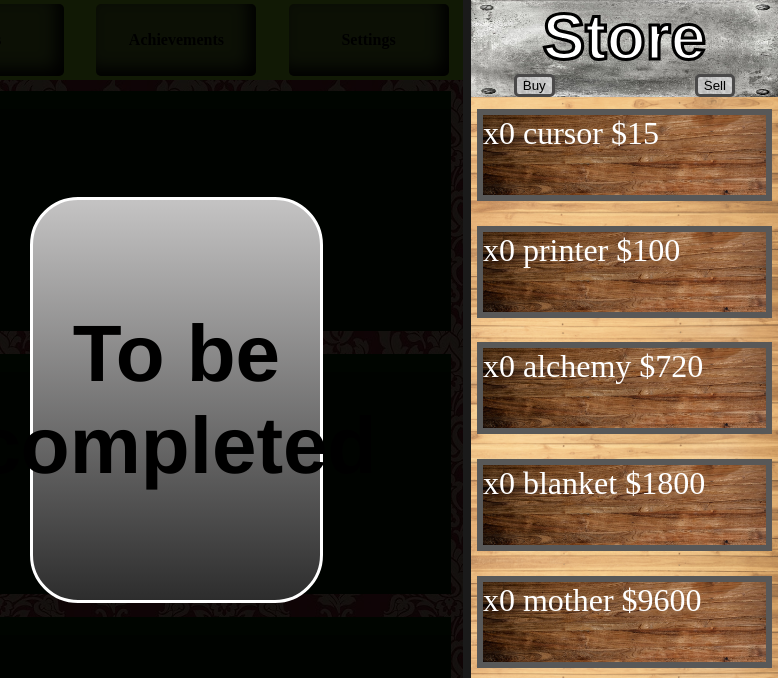
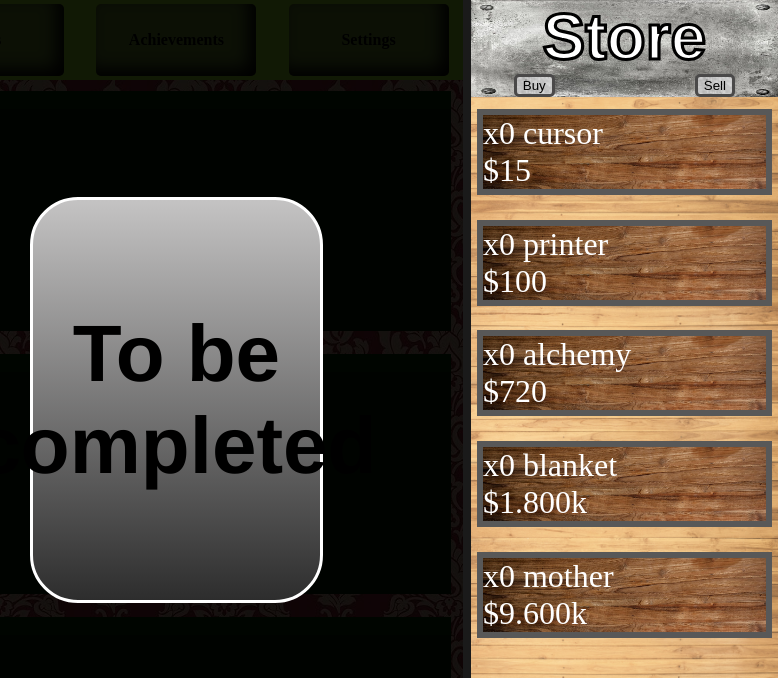
Before and after one commit to nininhosam/Clicker-Game, a plain HTML site: page index.html in a window 1280 px wide. Shown: the top 678 px of the page, 502-1280 px from the left. Drawn offline with Linux system fonts and the light colour scheme.

Commit message:
Added/ Formatting numbers & Max slice amount

```diff
--- a/index.js
+++ b/index.js
@@ -5,7 +5,23 @@ Storage.prototype.getObj = function(key) {
   return JSON.parse(this.getItem(key))
 }
 function formatNumber(number) {
-  return number%1 >= 0.1? number.toFixed(1): number.toFixed()
+  if (number < Infinity) {
+    const lookUp = ["", "k", "m", "b", "t", "q", "Q", "s", "S"]
+    let length = number.toFixed(1).length-2 // 1=1; 10=2; 100=3; 1000=4; [...]
+    let magnitude = Math.floor((length-1)/3) // thousand=1; million=2; billion=3; [...]
+    let baseLength = Math.floor((length-1)%3) // 1=1; 10=2; 100=3; //// 1k=1; 10k=2; 100k=3; /// [...]
+    let intPart = String(number).slice(0, baseLength+1) // 1.2m=1; 12.4m=12; 120m=120; //// [...]
+    let floatPart = String(number).slice(baseLength+1, 4) == "0" || String(number).slice(baseLength+1, baseLength+2) == ""
+    ? "" // 12k = "", 120k = ""
+    : `.${String(number).slice(baseLength+1, 4)}` //120.4k=".4"; 8.2k=".2";
+    if (number<1000){
+      return number%1 >= 0.1? number.toFixed(1): number.toFixed() // turns 1.008 = 1 and 1.32333 = 1.3
+    } else {
+      return `${intPart}${floatPart}${lookUp[magnitude]}`
+    }
+  } else {
+    return `∞`
+  }
 }
 let sliceCounter = document.querySelector('#counter-num');
 let sliceSPS = document.querySelector('#counter-sps');
@@ -20,7 +36,7 @@ let saveData = localStorage.getObj('saveData');
 if (saveData == null) saveData = {sliceCount: 0, upgrades: [0]}
 let sliceCount = saveData.sliceCount !== null ? saveData.sliceCount : 0
 let ownedUpgrades = saveData.upgrades
-sliceCounter.innerText = `${sliceCount.toFixed()} Slices`;
+sliceCounter.innerText = `${formatNumber(sliceCount)} Slices`;
 
 let upgradeList = [
   {
@@ -121,9 +137,10 @@ function buy(upgradeId, btnEl) {
     addStructure(upgradeId); // What each upgrade does. eg: cursor pops an additional cursor around the BB, if it can fit it.
     ownedUpgrades[upgradeId-1]++;
     sliceCount -= price;
-    sliceCounter.innerText = `${ sliceCount.toFixed()} Slices`;
+    sliceCounter.innerText = `${formatNumber(sliceCount)} Slices`;
     sps() // Recalculates Slices Per Second
-    btnEl.innerText = `x${ownedUpgrades[upgradeId-1]} ${upgradeList[upgradeId-1].name} $${Math.floor(upgradeList[upgradeId-1].defaultPrice * (1.15**ownedUpgrades[upgradeId-1]))}`
+    btnEl.innerText = `x${ownedUpgrades[upgradeId-1]} ${upgradeList[upgradeId-1].name}
+    $${formatNumber(Math.floor(upgradeList[upgradeId-1].defaultPrice * (1.15**ownedUpgrades[upgradeId-1])))}`
   }
 }
 // Initialization: Create upgrade list
@@ -132,14 +149,16 @@ for (let upLoop = 0; upLoop < upgradeList.length; upLoop++) {
   let upgradeNum = upLoop+1
   let el = upgradeList[upLoop]
   let upButton = createTag("div", "upgrade", `up-${upgradeNum}`, upgradeBar);
+  let upText = createTag("p", "upgrade_text", `up-${upgradeNum}-text`, upButton)
   // Calculate properties
   let amount = ownedUpgrades[upgradeNum-1] != null ? ownedUpgrades[upgradeNum-1] : 0;
   let priceMultiplier = isNaN(1.15**ownedUpgrades[upgradeNum-1]) ? 1 : (1.15**ownedUpgrades[upgradeNum-1]);
   let price = Math.floor(upgradeList[upgradeNum-1].defaultPrice * priceMultiplier);
   // Set Properties
-  upButton.innerHTML = `x${amount} ${el.name} $${price}`;
+  upText.innerText = `x${amount} ${el.name}
+  $${formatNumber(price)}`;
   upButton.addEventListener("click",()=>{
-    buy(upgradeNum, upButton);
+    buy(upgradeNum, upText);
   })
 }
 // Calculate Slices Per Second
@@ -151,13 +170,18 @@ function sps(){
     let amount = ownedUpgrades[spsLoop] == undefined ? 0 : ownedUpgrades[spsLoop]
     defSPS += elSpecs.spsVal*amount
   }
-  sliceSPS.innerText= `${formatNumber(defSPS)} Slices/Second`
+  sliceSPS.innerText= `${defSPS%1 >= 0.1? defSPS.toFixed(1): defSPS.toFixed()} Slices/Second`
   spsTimer = setInterval(()=>{gainSlices(defSPS)}, 1000)
 }
 // commands || cheats
 function gainSlices(num){
-  sliceCount+=Number(num)
-  sliceCounter.innerText = `${ sliceCount.toFixed()} Slices`;
+  if (sliceCount+num <= 9007199254740990){
+    sliceCount+=Number(num)
+    sliceCounter.innerText = `${formatNumber(sliceCount)} Slices`;
+  } else {
+    sliceCount=Infinity;
+    sliceCounter.innerText = `∞ Slices`;
+  }
 }
 function resetSlices() {
   sliceCount = 0;
@@ -179,8 +203,9 @@ var spsTimer = setInterval(() => {}, 1000);
 sps()
 calcCursor();
 setInterval(() => {
+  let slices = sliceCount == Infinity ? "Infinity" : sliceCount
   localStorage.setObj('saveData', {
-    sliceCount: sliceCount,
+    sliceCount: slices,
     upgrades: ownedUpgrades
   });
 }, 500);
@@ -189,6 +214,5 @@ window.onresize = () => {
   calcCursor();
 };
 bread.addEventListener('click', () => {
-  sliceCount++;
-  sliceCounter.innerText = `${ sliceCount.toFixed()} Slices`;
+  gainSlices(1)
 });
--- a/style.css
+++ b/style.css
@@ -211,13 +211,14 @@ div#upgrade-bar::-webkit-scrollbar {
   background-image: url("./assets/wood.jpg");
   background-size: cover;
   border: 0.8vmin solid rgb(88, 88, 88);
-  min-height: 10vh;
   margin: 4% 2%;
   color: white;
   font-size: 2rem;
   cursor: pointer;
 }
-
+.upgrade_text {
+  margin: 0;
+}
 /* Situational */
 .overlay {
   background-color: rgb(0, 0, 0, 0.9);
```
